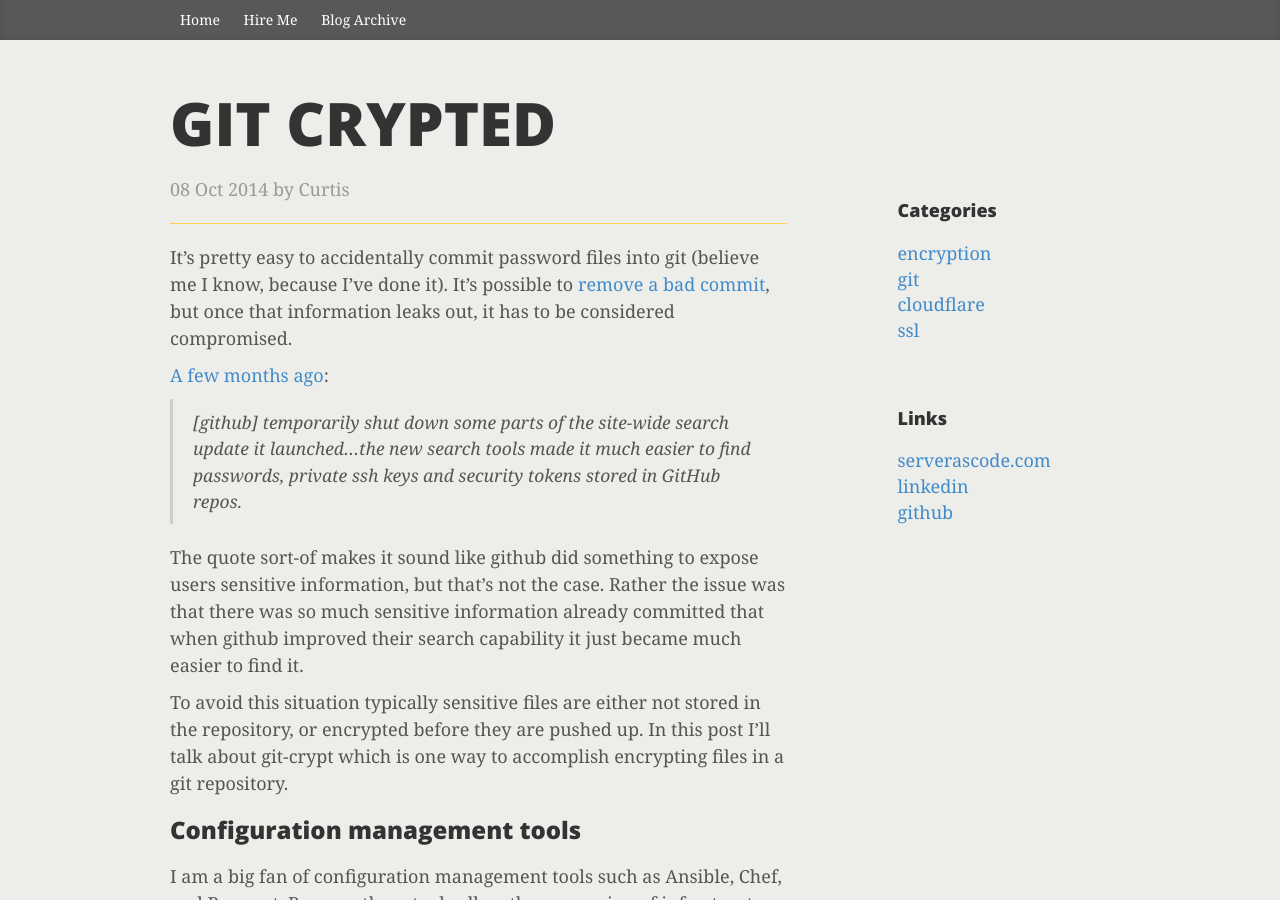
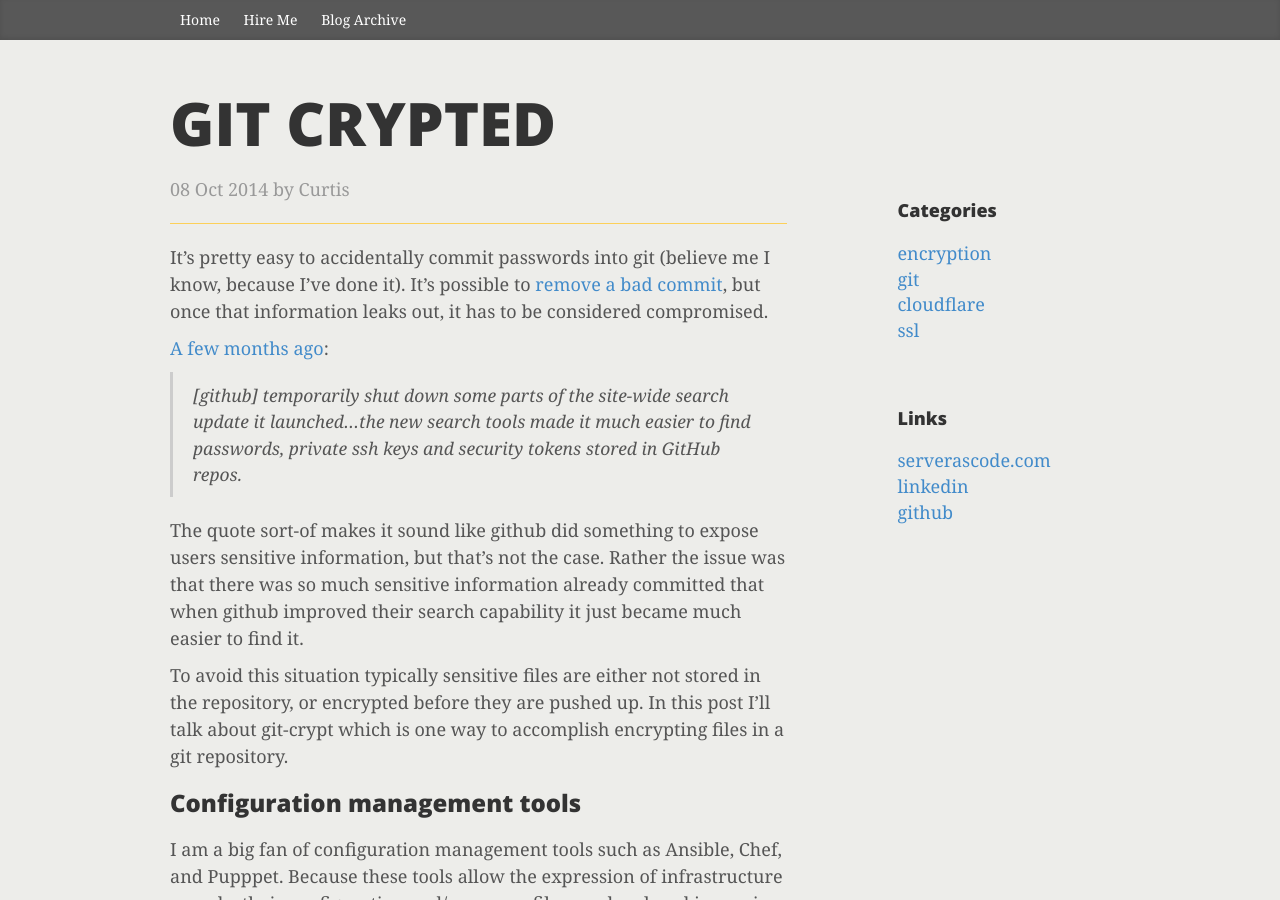
Before and after one commit to flatsec/flatsec.github.io, a Jekyll site: the page built from _posts/2014-10-08-git-crypted.md, in a window 1280 px wide and 900 px high. Built offline with Jekyll 4.4.1, drawn with Linux system fonts in a browser that asks for light colours; nearby versions of some CDN libraries; Markdown is read by kramdown in place of the engine named in the settings; comment, search, counter and statistics services are not loaded.

```diff
--- a/_includes/sidebar.html
+++ b/_includes/sidebar.html
@@ -12,7 +12,7 @@ need to get this working on post pages: https://github.com/ghiculescu/jekyll-tab
     <h4>Categories</h4>
     <ol class="list-unstyled">
 {% for category in site.categories %}
-<li><a href="/categories.html">{{ category | first }}</a></li>
+<li><a href="/categories">{{ category | first }}</a></li>
 
 {% endfor %}
     </ol>
--- a/_posts/2014-10-08-git-crypted.md
+++ b/_posts/2014-10-08-git-crypted.md
@@ -9,7 +9,7 @@ categories:
 
 ---
 
-It's pretty easy to accidentally commit password files into git (believe me I know, because I've done it). It's possible to [remove a bad commit](https://help.github.com/articles/remove-sensitive-data/), but once that information leaks out, it has to be considered compromised.
+It's pretty easy to accidentally commit passwords into git (believe me I know, because I've done it). It's possible to [remove a bad commit](https://help.github.com/articles/remove-sensitive-data/), but once that information leaks out, it has to be considered compromised.
 
 <!-- more -->
 
```
Also changed, not shown: archive.md (+1 -0 lines), categories.md (+1 -0 lines).
